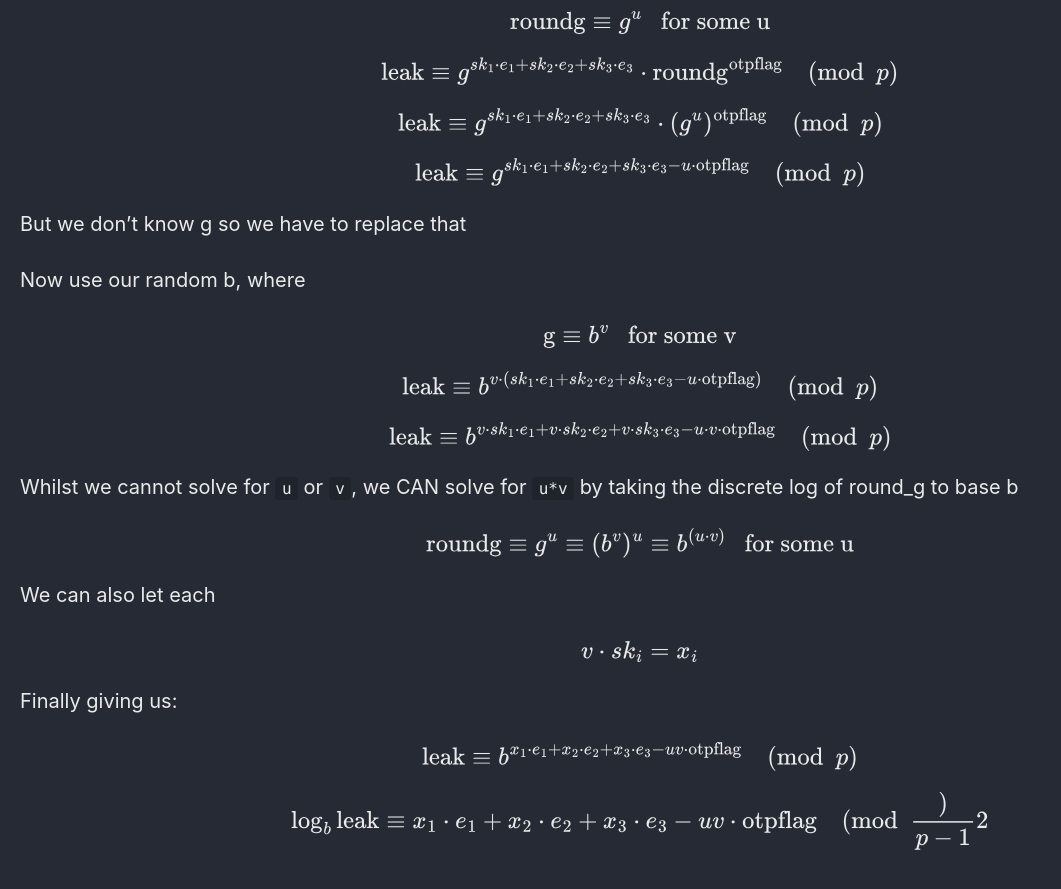
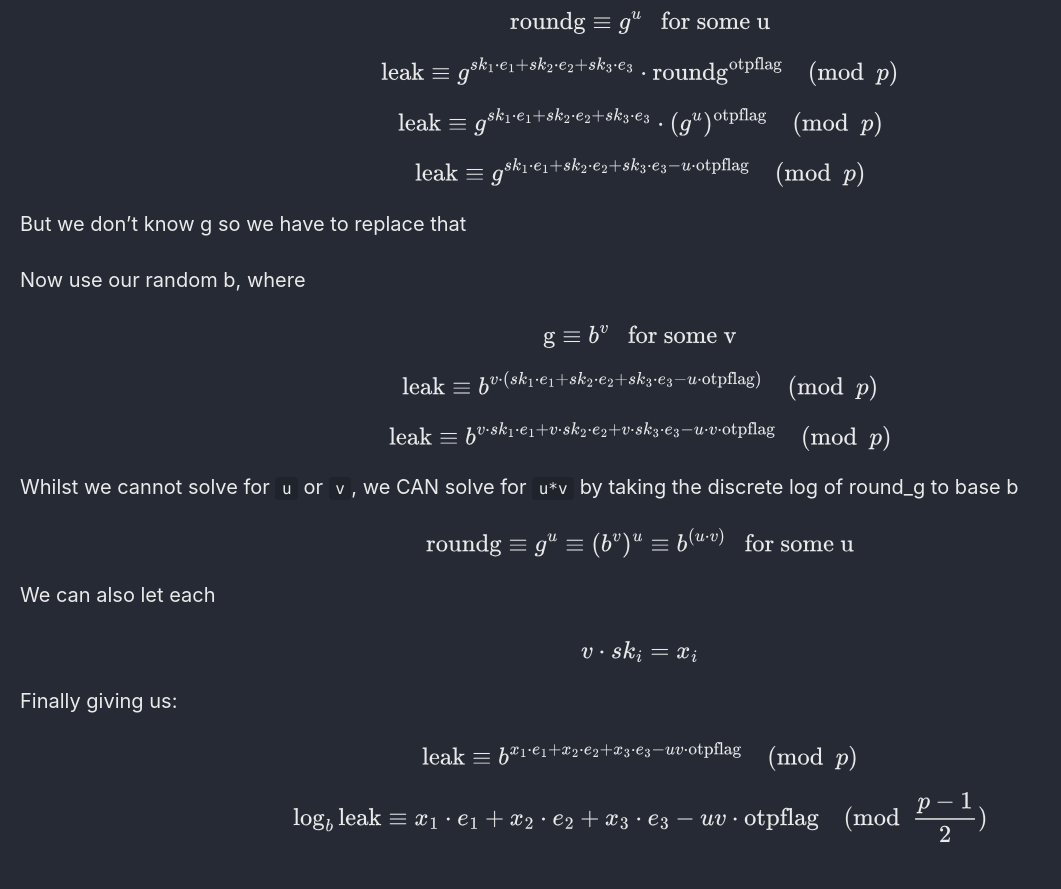
Before and after one commit to Connor-McCartney/Connor-McCartney.github.io, a Jekyll site: the page built from _pages/cryptography/other/L3-RCTF2024.md, in a window 1280 px wide and 900 px high, scrolled down 4527 px. Shown: the top 889 px of the window, without its empty margins (0-1061 px from the left). Built offline with Jekyll 4.4.1, drawn with Linux system fonts in a browser that asks for light colours; cached includes are drawn as plain includes.

```diff
--- a/_pages/cryptography/other/L3-RCTF2024.md
+++ b/_pages/cryptography/other/L3-RCTF2024.md
@@ -206,4 +206,4 @@ Finally giving us:
 
 $$\text{leak} \equiv b^{x_1 \cdot e_1 + x_2 \cdot e_2 + x_3 \cdot e_3 - uv \cdot \text{otpflag}} \pmod p$$
 
-$$\log_b{\text{leak}} \equiv x_1 \cdot e_1 + x_2 \cdot e_2 + x_3 \cdot e_3 - uv \cdot \text{otpflag} \pmod \frac{p-1}{2}$$
+$$\log_b{\text{leak}} \equiv x_1 \cdot e_1 + x_2 \cdot e_2 + x_3 \cdot e_3 - uv \cdot \text{otpflag} \pmod {\frac{p-1}{2}}$$
```
